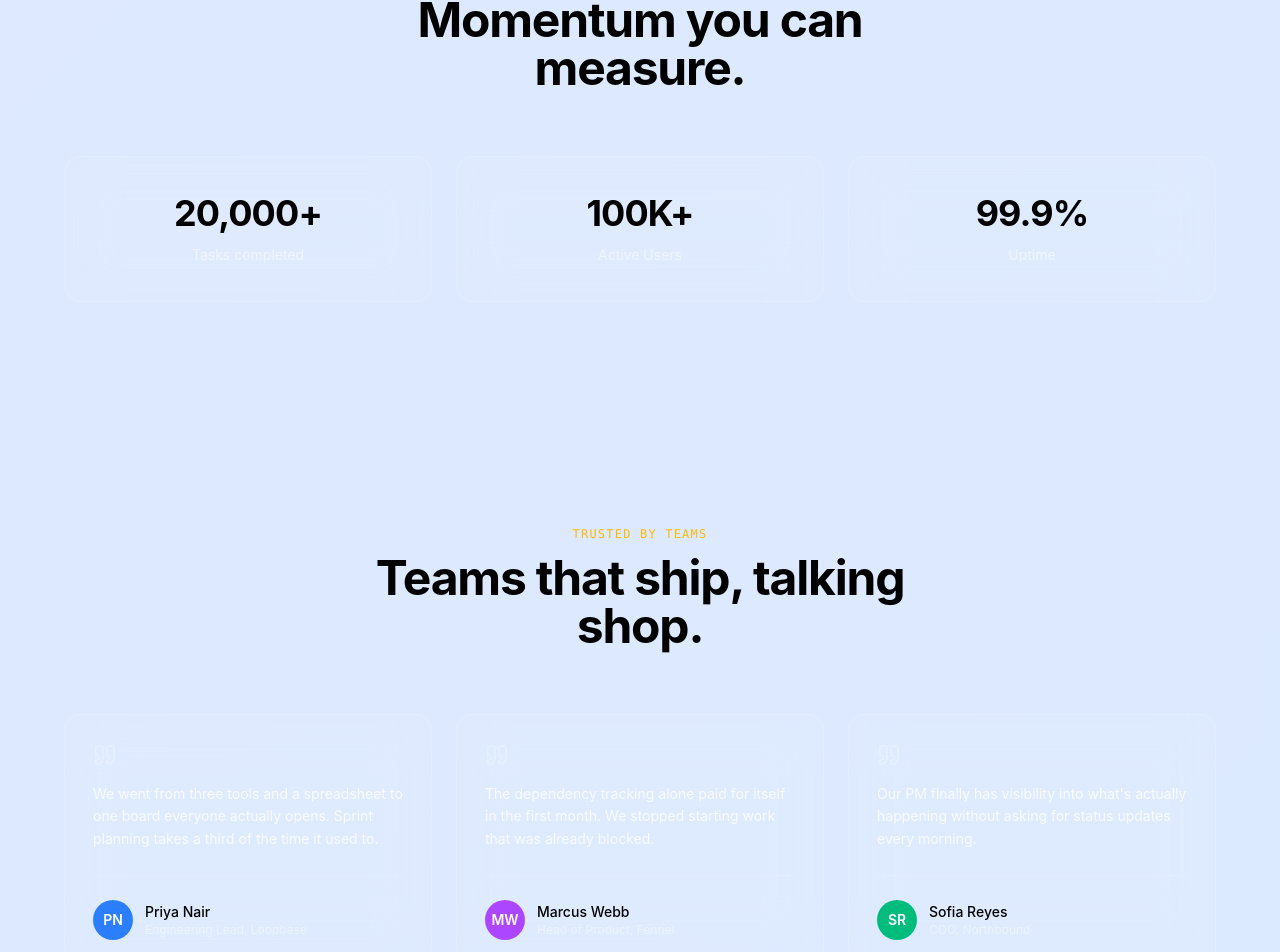
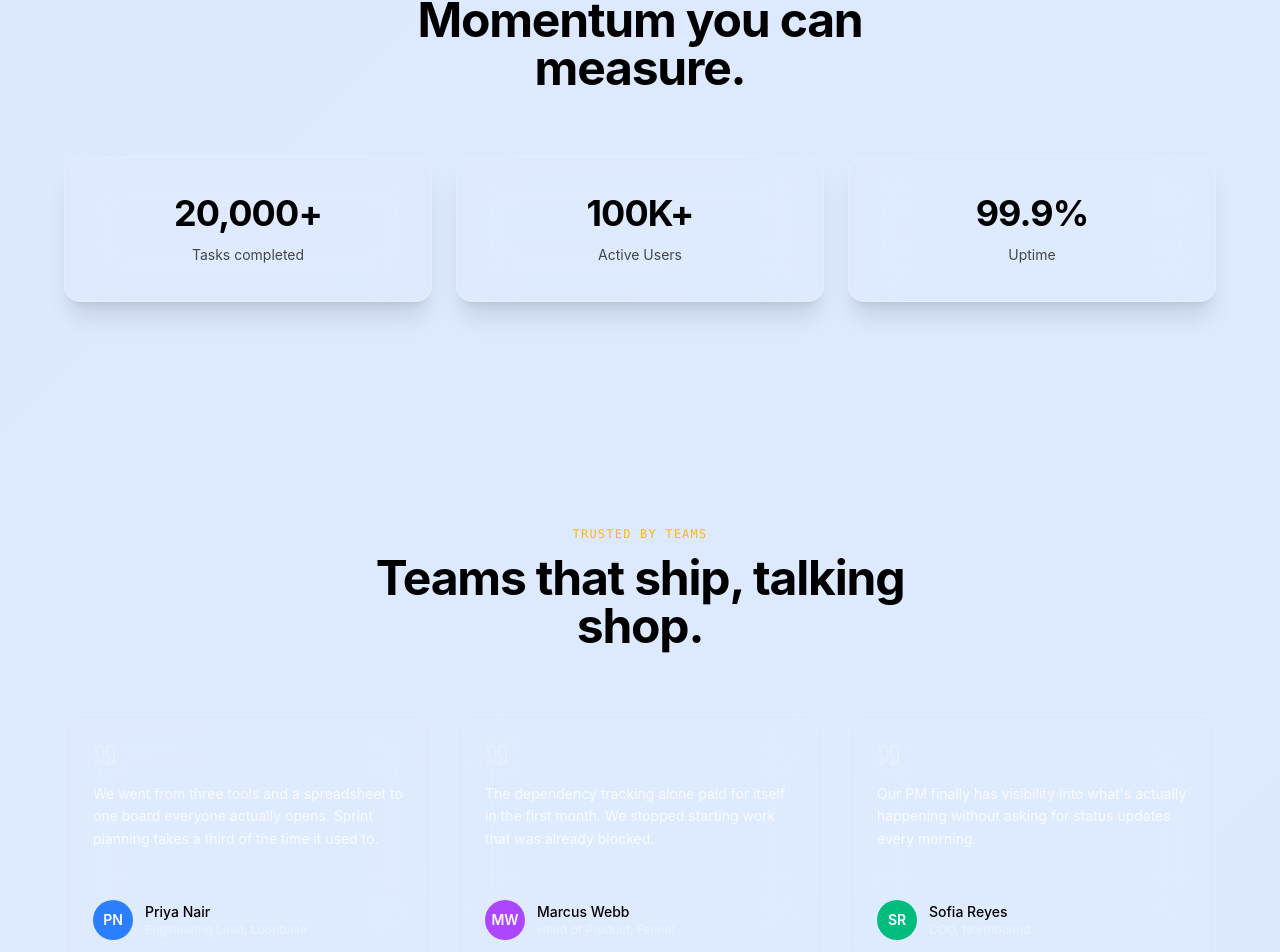
Before and after one commit to subham-oss/Task-Management-Application, a React (Vite) app in the folder client/: page / in a window 1280 px wide. Shown: the part 2317-3269 px from the top of the page. Built offline with nearby package versions, Linux system fonts and the light colour scheme.

Commit message:
add some opcity in the label on the statistics file

```diff
--- a/client/src/components/Statistics.tsx
+++ b/client/src/components/Statistics.tsx
@@ -61,7 +61,7 @@ export default function Statistics() {
           </h2>
         </motion.div>
 
-        <div className="grid grid-cols-2 md:grid-cols-3 gap-6">
+        <div className="grid grid-cols-2  md:grid-cols-3 gap-6">
           {stats.map((stat, i) => (
             <motion.div
               key={stat.label}
@@ -70,12 +70,12 @@ export default function Statistics() {
               viewport={{ once: true, margin: "-80px" }}
               transition={{ duration: 0.6, delay: i * 0.1 }}
               style={{ transformStyle: "preserve-3d" }}
-              className="glass rounded-2xl px-6 py-9 text-center"
+              className="glass rounded-2xl px-6 py-9 shadow-xl text-center"
             >
               <div className="text-3xl md:text-4xl font-bold tracking-tight">
                 <Counter value={stat.value} suffix={stat.suffix} />
               </div>
-              <p className="mt-3 text-sm text-white/50">{stat.label}</p>
+              <p className="mt-3 text-sm opacity-70">{stat.label}</p>
             </motion.div>
           ))}
         </div>
```
